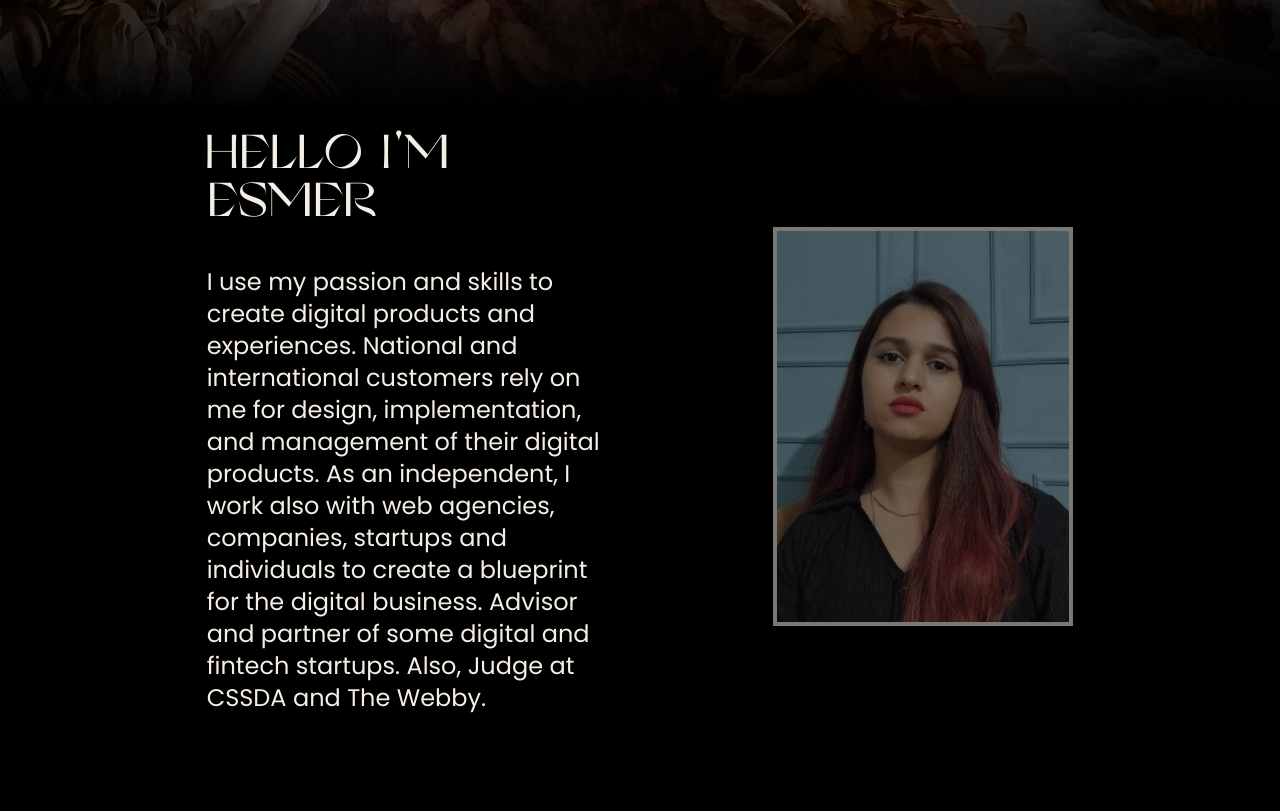
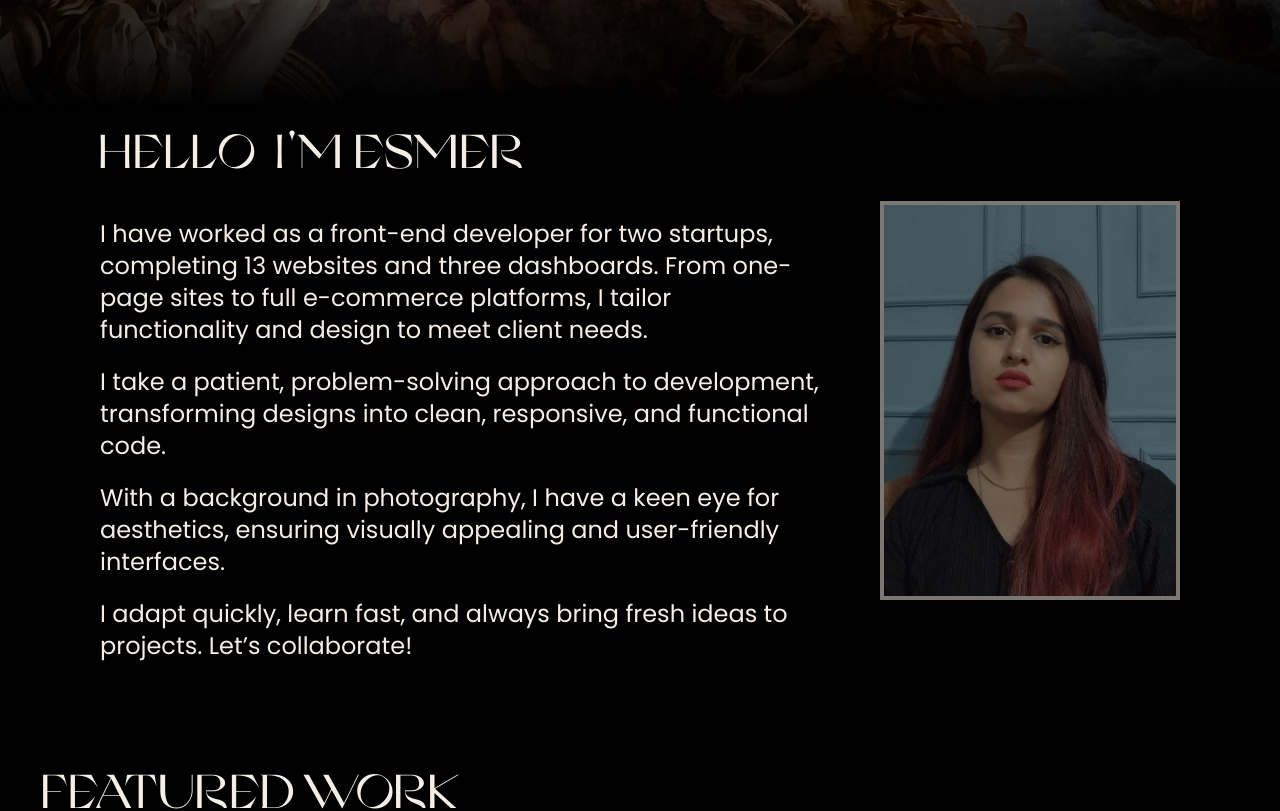
Before and after one commit to esmerquenn/Mi-portafolio, a React (Vite) app: page / in a window 1280 px wide. Shown: the part 880-1691 px from the top of the page. Built offline with nearby package versions, Linux system fonts and the light colour scheme.

Commit message:
i dont know is texts ar ok or not

```diff
--- a/src/Components/Main.jsx
+++ b/src/Components/Main.jsx
@@ -9,14 +9,39 @@ function Main() {
   return (
     <div className="bg-black">
       <div className="  flex flex-col lg:flex-row px-10 items-center justify-evenly py-5">
-        <div className=" lg:w-1/3">
+        <div className=" lg:w-3/5">
           <h3 className="font-fancy uppercase text-3xl md:text-5xl mb-10">Hello I'M Esmer</h3>
-          <p className=" font-poppins text-lg md:text-2xl  pb-2">
-            I use my passion and skills to create digital products and experiences. National and international customers rely on
-            me for design, implementation, and management of their digital products. As an independent, I work also with web
-            agencies, companies, startups and individuals to create a blueprint for the digital business. Advisor and partner of
-            some digital and fintech startups. Also, Judge at CSSDA and The Webby.
-          </p>
+          <div className=" font-poppins text-lg md:text-2xl  flex flex-col gap-5 pb-2">
+            {/* <p>
+              I have worked as a front-end developer for two startups and have experience with 13 actual website projects and
+              three dashboards. From one-page websites to complete e-commerce platforms, I have created them all, always modifying
+              the functionality and design to satisfy the needs of my clients.
+            </p>
+            <p>
+              I take a methodical, patient, and problem-solving approach to development. Any design can be converted into clear,
+              useful, and responsive code by me.
+            </p>
+            <p>
+              I have a strong visual perspective and an eye for aesthetics because of my photography background, which aids me in
+              situations quickly, and always approach projects with a fresh viewpoint. designing interfaces that are both
+              aesthetically pleasing and easy to use.
+            </p>
+            <p> I'm quick to adjust, quick to pick things up, and always approach projects with a fresh idea. </p>
+            <p> Get in touch if you want to work together on a project!</p> */}
+            <p>
+              I have worked as a front-end developer for two startups, completing 13 websites and three dashboards. From one-page
+              sites to full e-commerce platforms, I tailor functionality and design to meet client needs.
+            </p>
+            <p>
+              I take a patient, problem-solving approach to development, transforming designs into clean, responsive, and
+              functional code.
+            </p>
+            <p>
+              With a background in photography, I have a keen eye for aesthetics, ensuring visually appealing and user-friendly
+              interfaces.
+            </p>
+            <p>I adapt quickly, learn fast, and always bring fresh ideas to projects. Let’s collaborate!</p>
+          </div>
         </div>
         <div className=" md:w-1/2 lg:w-1/4">
           <img className="w-full opacity-50 border-4 border-white" src={esmer} alt="esmer" />
```
